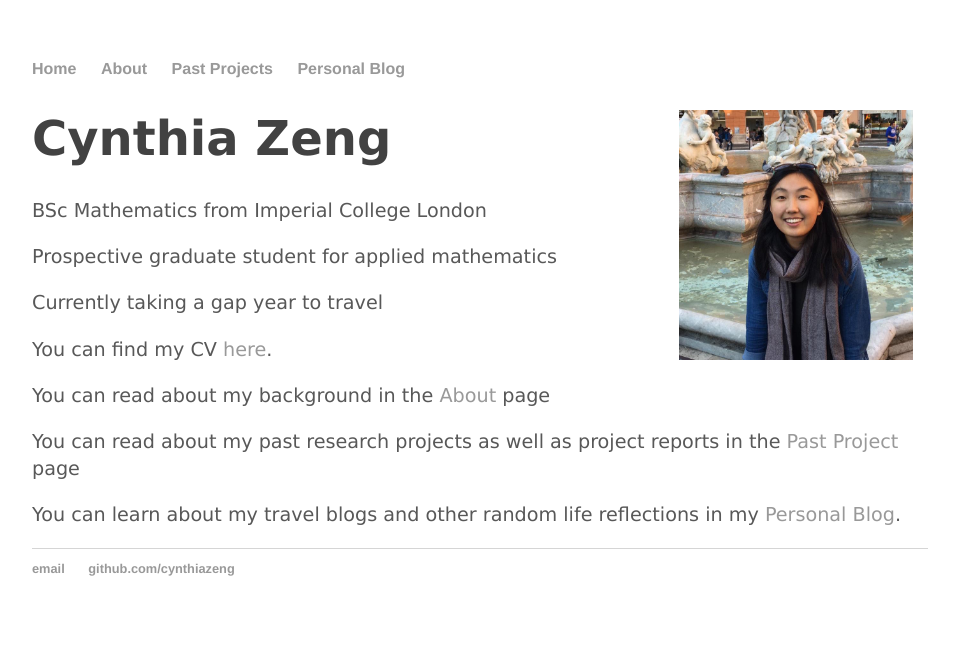
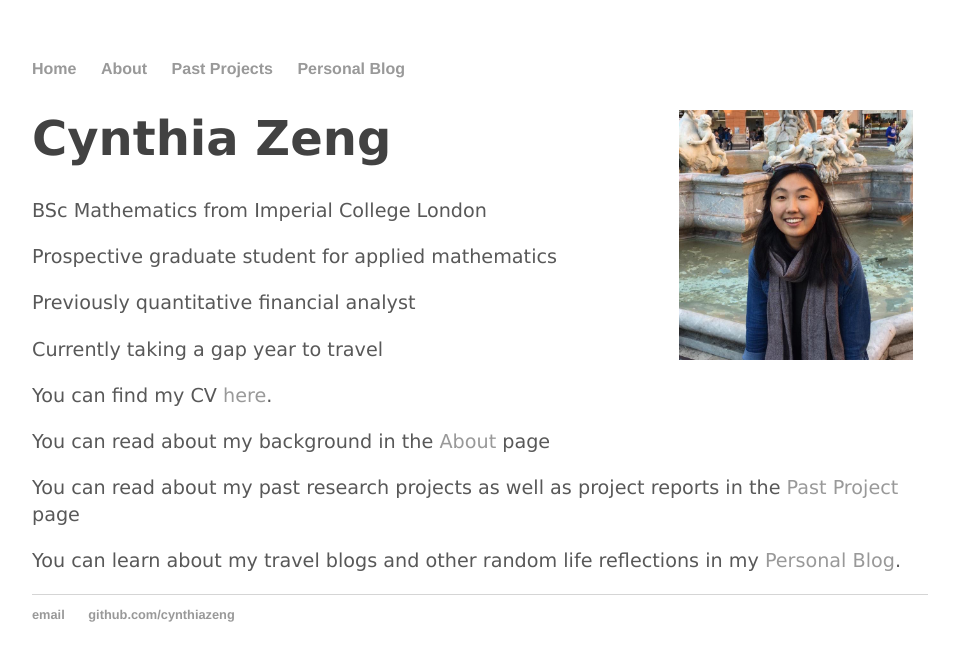
Before and after one commit to cynthia1234/cynthiazeng.github.io, a Jekyll site: the page built from index.html, in a window 1280 px wide. Shown: the top 661 px of the page, without its empty margins (160-1119 px from the left). Built offline with Jekyll 4.4.1, drawn with Linux system fonts in a browser that asks for light colours.

Commit message:
Update index.html

```diff
--- a/index.html
+++ b/index.html
@@ -8,6 +8,7 @@ title: Cynthia Zeng, Personal Website
 <h1>Cynthia Zeng</h1>
 <p> BSc Mathematics from Imperial College London</p>
 <p> Prospective graduate student for applied mathematics </p>
+<p> Previously quantitative financial analyst </p>
 <p> Currently taking a gap year to travel </p>
 
 <p> You can find my CV <a href="/about/CV_Cynthia_Zeng.pdf">here</a>. </p>
```
